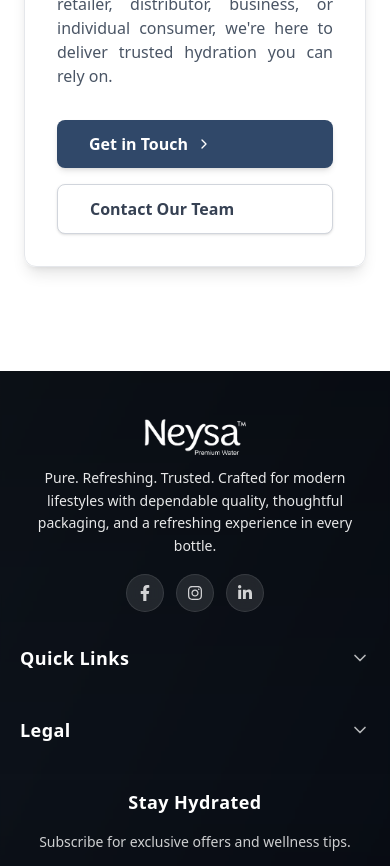
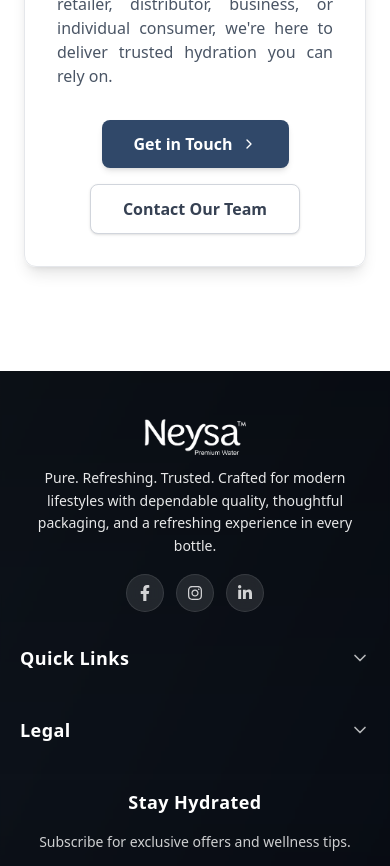
Before and after one commit to shilpa-kukreja/Warrior-Beverages, a Next.js app: page /about in a window 390 px wide. Shown: the part 7020-7886 px from the top of the page. Built offline with nearby package versions, Linux system fonts and the light colour scheme.

Commit message:
some changes

```diff
--- a/app/about/page.jsx
+++ b/app/about/page.jsx
@@ -22,6 +22,7 @@ import {
 } from "lucide-react";
 import Navbar from "../components/Navbar";
 import Footer from "../components/Footer";
+import Link from "next/link";
 
 export default function AboutPage() {
   // Animation variants
@@ -340,13 +341,13 @@ export default function AboutPage() {
                 Experience premium-quality packaged drinking water crafted for modern lifestyles. Whether you're a retailer, distributor, business, or individual consumer, we're here to deliver trusted hydration you can rely on.
             </p>
             <div className="flex flex-col sm:flex-row gap-4 justify-center mt-8">
-              <button className="inline-flex items-center gap-2 rounded-lg bg-[#304869] px-8 py-3 text-white font-semibold shadow-md hover:shadow-lg hover:scale-100 transition-all">
+             <Link href="/contact-us"><button className="inline-flex items-center gap-2 rounded-lg bg-[#304869] px-8 py-3 text-white font-semibold shadow-md hover:shadow-lg hover:scale-100 transition-all">
                 Get in Touch
                 <ChevronRight className="h-4 w-4" />
-              </button>
-              <button className="inline-flex items-center gap-2 rounded-lg border border-gray-300 bg-white px-8 py-3 text-gray-700 font-semibold shadow-sm hover:shadow-md hover:bg-gray-50 transition-all">
+              </button></Link>
+              <Link href="/contact-us"><button className="inline-flex items-center gap-2 rounded-lg border border-gray-300 bg-white px-8 py-3 text-gray-700 font-semibold shadow-sm hover:shadow-md hover:bg-gray-50 transition-all">
                Contact Our Team
-              </button>
+              </button></Link>
             </div>
           </motion.div>
         </div>
--- a/app/components/IntroSection.jsx
+++ b/app/components/IntroSection.jsx
@@ -217,6 +217,7 @@
 
 import { useState, useEffect, useRef } from "react";
 import Image from "next/image";
+import Link from "next/link";
 
 export default function IntroSection() {
     const [displayText, setDisplayText] = useState("");
@@ -398,7 +399,7 @@ export default function IntroSection() {
                         )}
                     </div>
 
-                    <div className="mt-6 sm:mt-8">
+                 <Link href="/about" className="mt-6 sm:mt-8">   <div className="mt-6 sm:mt-8">
                         <button
                             className="
                                 w-full sm:w-auto
@@ -419,6 +420,7 @@ export default function IntroSection() {
                             Discover Neysa
                         </button>
                     </div>
+                    </Link>
                 </div>
             </div>
         </section>
--- a/app/components/Our-Range-of-Premium-Water.jsx
+++ b/app/components/Our-Range-of-Premium-Water.jsx
@@ -203,7 +203,7 @@ export default function ProductShowcase() {
               Choose Purity, Choose Quality –{" "}
               <strong className="text-[#304869]">Choose Neysa Water</strong>
             </p>
-            <motion.button
+         <Link href="/contact-us" target="_blank">   <motion.button
               initial={{ opacity: 0, y: 20 }}
               animate={isInView ? { opacity: 1, y: 0 } : {}}
               transition={{ delay: 0.6, duration: 0.5 }}
@@ -211,7 +211,7 @@ export default function ProductShowcase() {
             >
               Contact Us
               <ArrowRight className="h-4 w-4 transition-transform group-hover:translate-x-1" />
-            </motion.button>
+            </motion.button></Link>
           </motion.div>
 
           {/* RIGHT COLUMN - Carousel with sliding */}
--- a/app/layout.js
+++ b/app/layout.js
@@ -13,8 +13,8 @@ const geistMono = Geist_Mono({
 });
 
 export const metadata = {
-  title: "Create Next App",
-  description: "Generated by create next app",
+  title: "Neysa Premium  Water",
+  description: "Neysa Premium  Water is a premium packaged drinking water brand committed to delivering purity, consistency, and refreshment through advanced purification processes and high-quality packaging.",
 };
 
 export default function RootLayout({ children }) {
```
